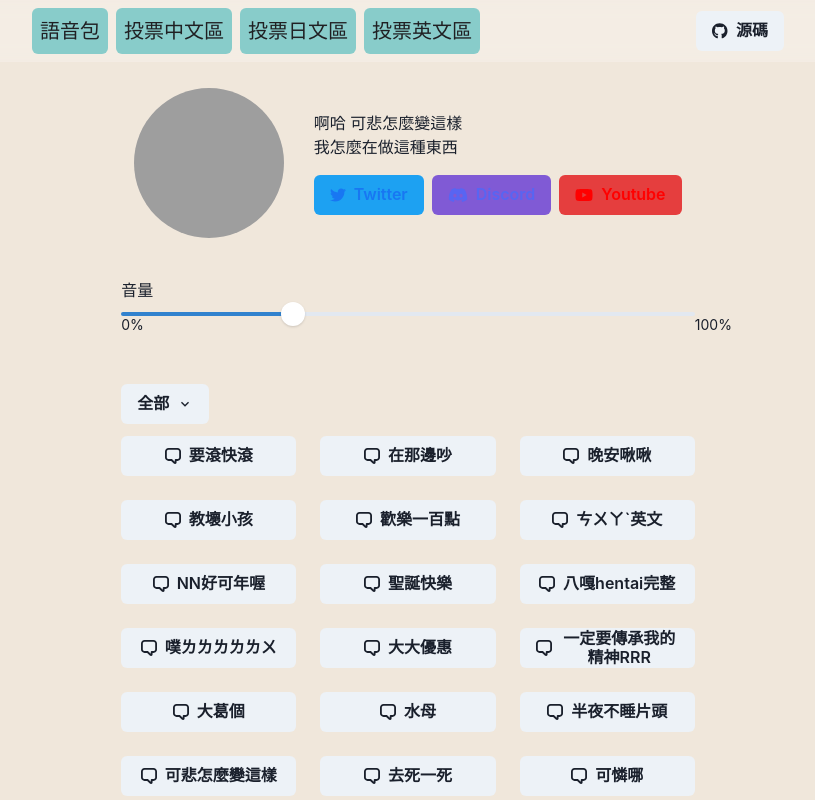
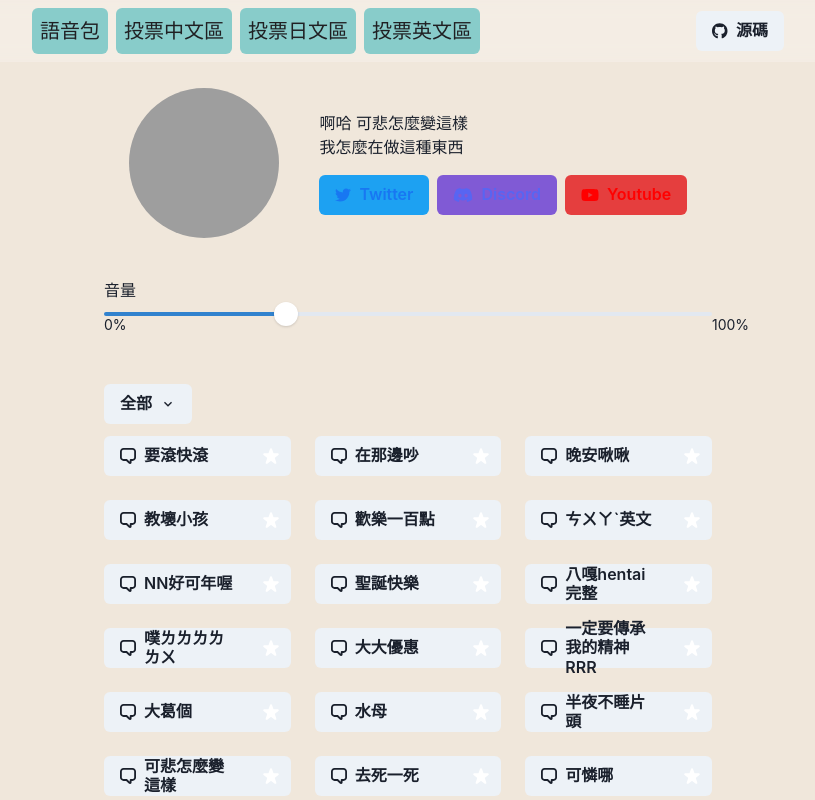
Before and after one commit to LizardLiang/zz2-dai-suki, a Next.js app: page / in a window 1280 px wide. Shown: the top 800 px of the page, without its empty margins (232-1047 px from the left). Built offline with nearby package versions, Linux system fonts and the light colour scheme; grey boxes are pictures that could not be loaded.

Commit message:
Add Favorite

```diff
--- a/components/list.js
+++ b/components/list.js
@@ -1,38 +1,92 @@
 import { useState, useEffect } from 'react'
-import { SimpleGrid, Button } from '@chakra-ui/react'
+import { SimpleGrid, Button, ButtonGroup, IconButton } from '@chakra-ui/react'
 import { voice_map } from '../lib/voice_list'
-import { ChatIcon } from '@chakra-ui/icons'
+import { ChatIcon, StarIcon } from '@chakra-ui/icons'
 
 const Voices = props => {
-  const [voice, setVoice] = useState(voice_map)
+  const [voice, setVoice] = useState(Object.keys(voice_map))
+  const [fav, setFav] = useState([])
+
+  const addToFavorite = name => {
+    if (!fav.includes(name)) {
+      setFav(old => [...old, name])
+    } else {
+      setFav(old => {
+        return old.filter(val => val !== name)
+      })
+    }
+  }
 
   useEffect(() => {
+    localStorage.setItem('fav', fav)
+  }, [fav])
+
+  useEffect(() => {
+    if (typeof window !== 'undefined') {
+      if (localStorage.getItem('fav')) {
+        setFav(localStorage.getItem('fav'))
+      }
+    }
+  }, [])
+
+  useEffect(() => {
+    let newVoice = null
     if (props.category === '全部') {
-      setVoice(voice_map)
-      return
-    }
-    let newVoice = Object.keys(voice_map).reduce((filtered, val) => {
+      newVoice = voice_map
+    } else {
+      newVoice = Object.keys(voice_map).reduce((filtered, val) => {
         if (voice_map[val].includes(props.category))
           filtered[val] = voice_map[val]
         return filtered
       }, {})
+    }
 
-    setVoice(newVoice)
-  }, [props.category])
+    let favVoice = Object.keys(newVoice).filter(val => fav.includes(val))
+    let regVoice = Object.keys(newVoice).filter(val => !fav.includes(val))
+
+    newVoice = favVoice.push(...regVoice)
+    const sortedVoice = Object.keys(voice_map).reduce((filtered, val) => {
+      if (favVoice.includes(val)) {
+        filtered.push(val)
+      }
+      return filtered
+    }, [])
+
+    setVoice(favVoice)
+  }, [props.category, fav])
+
+  useEffect(() => {
+    console.log('should re render')
+  }, [voice])
 
   return (
     <SimpleGrid columns={[2, 3, 3]} spacing={6}>
-      {Object.keys(voice).map(val => {
+      {voice.map((val, index) => {
         return (
+          <ButtonGroup
+            display="flex"
+            w="full"
+            key={`${val}-${index}`}
+            isAttached
+          >
             <Button
-            key={val}
               leftIcon={<ChatIcon />}
               size="md"
               onClick={() => props.playVoice(val)}
               style={{ wordWrap: 'break-word', whiteSpace: 'pre-wrap' }}
+              flexGrow={1}
+              justifyContent="flex-start"
+              textAlign="left"
             >
               {val}
             </Button>
+            <IconButton
+              aria-label="add to fav"
+              icon={<StarIcon />}
+              onClick={() => addToFavorite(val)}
+              color={fav.includes(val) ? 'yellow.300' : 'white'}
+            />
+          </ButtonGroup>
         )
       })}
     </SimpleGrid>
--- a/components/main.js
+++ b/components/main.js
@@ -2,7 +2,7 @@ import Head from 'next/head'
 import { Box, Container } from '@chakra-ui/react'
 import Navbar from './navbar'
 
-const Main = ({ children, router }) => {
+const Main = ({ children }) => {
   return (
     <Box as="main" pb={8}>
       <Head>
--- a/components/section.js
+++ b/components/section.js
@@ -1,11 +1,11 @@
-import { motion } from "framer-motion";
-import { chakra, shouldForwardProp } from "@chakra-ui/react";
+import { motion } from 'framer-motion'
+import { chakra, shouldForwardProp } from '@chakra-ui/react'
 
 export const StyledDiv = chakra(motion.div, {
-  shouldForwardProp: (prop) => {
-    return shouldForwardProp(prop) || prop === "transition";
-  },
-});
+  shouldForwardProp: prop => {
+    return shouldForwardProp(prop) || prop === 'transition'
+  }
+})
 
 const Section = ({ children, delay = 0 }) => (
   <StyledDiv
@@ -16,6 +16,6 @@ const Section = ({ children, delay = 0 }) => (
   >
     {children}
   </StyledDiv>
-);
+)
 
-export default Section;
+export default Section
--- a/pages/index.js
+++ b/pages/index.js
@@ -52,7 +52,7 @@ export default function Home() {
 
   return (
     <Layout>
-      <Container pt={8}>
+      <Container pt={8} maxW="container.sm">
         <Section delay={0.3}>
           <Box
             display="flex"
```
Lines whose indentation alone changed are shown as unchanged.
